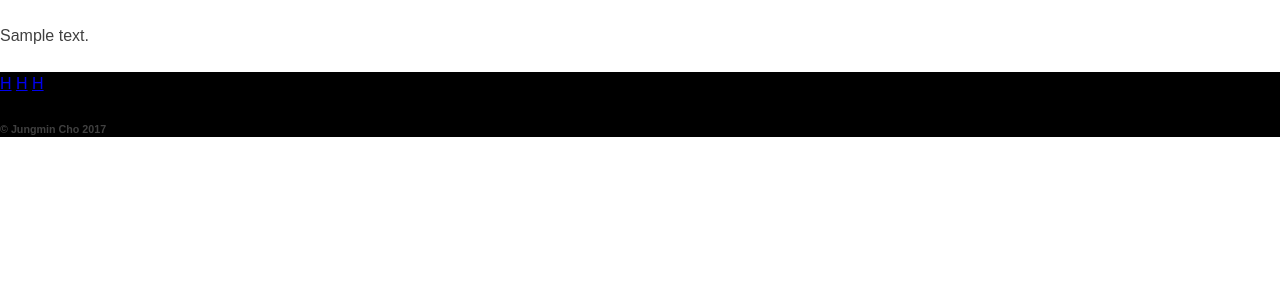
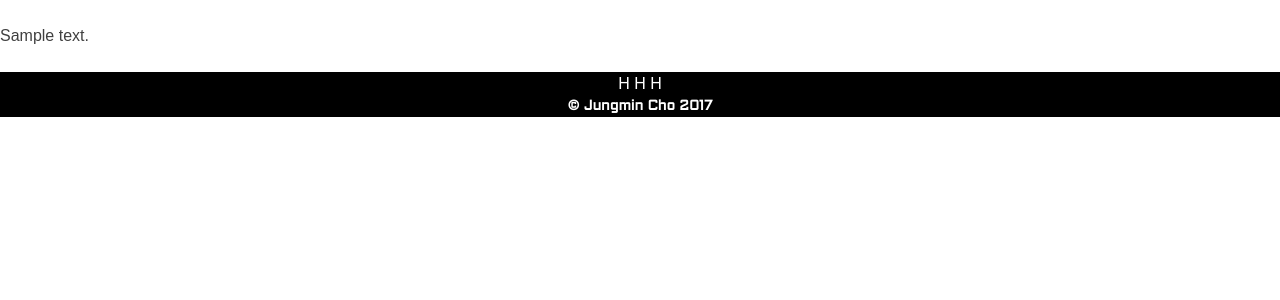
Before and after one commit to c-oh/game-site, a WordPress theme: template themes/game/page.php in a window 1280 px wide. Shown: the part 181-481 px from the top of the page. Run offline with PHP 8.4 and a stand-in for WordPress, Linux system fonts and the light colour scheme; the site name, menu and one post (Sample post) are stand-ins, and other content is empty; some libraries are stand-ins or nearby versions.

Commit message:
added about page simple styling, images and set up about social icons

```diff
--- a/themes/game/footer.php
+++ b/themes/game/footer.php
@@ -10,9 +10,9 @@
 
 			<footer id="colophon" class="site-footer" role="contentinfo">
 				<div class="social-media">
-					<a href= "#">H</a>
-					<a href= "#">H</a>
-					<a href= "#">H</a>
+					<a href= "#" class="social-icons">H</a>
+					<a href= "#" class="social-icons">H</a>
+					<a href= "#" class="social-icons">H</a>
 				</div><!-- .site-info -->
 				<div class= "copyright-footer">
 					<h6> &#169; Jungmin Cho 2017</h6>
--- a/themes/game/functions.php
+++ b/themes/game/functions.php
@@ -84,9 +84,10 @@ add_filter( 'stylesheet_uri', 'game_theme_minified_css', 10, 2 );
  */
 function game_theme_scripts() {
 	wp_enqueue_style( 'game-theme-style', get_stylesheet_uri() );
-
+	wp_enqueue_script('jquery');
+	wp_enqueue_script( 'scripts-min-js', get_template_directory_uri() . '/build/js/scripts.min.js', array('jquery'), false, true );
 	wp_enqueue_script( 'game-theme-skip-link-focus-fix', get_template_directory_uri() . '/build/js/skip-link-focus-fix.min.js', array(), '20130115', true );
-
+	wp_enqueue_style('font-awesome', '//maxcdn.bootstrapcdn.com/font-awesome/4.3.0/css/font-awesome.min.css');
 	if ( is_singular() && comments_open() && get_option( 'thread_comments' ) ) {
 		wp_enqueue_script( 'comment-reply' );
 	}
--- /dev/null
+++ b/themes/game/sass/_about.scss
@@ -0,0 +1,20 @@
+.page-template-about{
+    #content{
+        padding: 20px;
+    }
+    .about-title {
+        font-family: $aldrich;
+        font-size: 20px;
+        text-transform: uppercase;
+        text-align: center;
+    }
+    .about-photo{
+        text-align: center;
+    }
+    .about_copy{
+        font-family: $jura;
+    }
+    .about-thankyou{
+        margin-top: 20px;
+    }
+}
--- a/themes/game/sass/_footer.scss
+++ b/themes/game/sass/_footer.scss
@@ -1,3 +1,20 @@
 .site-footer{
     background-color: $black;
+    color: $white;
+    text-align: center;
+    .social-icons{
+        color: $white;
+        text-decoration: none;
+        padding: 15px 0;
+        &:hover{
+            color: $hover;
+        }
+    }
+    .copyright-footer{
+        h6{
+            margin: 0px;
+            font-size: 14px;
+            font-family: $aldrich;
+        }
+    }
 }
--- a/themes/game/sass/style.scss
+++ b/themes/game/sass/style.scss
@@ -65,3 +65,4 @@ Nicolas Gallagher and Jonathan Neal http://necolas.github.com/normalize.css/
 @import "page-templates";
 @import "front-page";
 @import "footer";
+@import "about";
--- a/themes/game/style.css
+++ b/themes/game/style.css
@@ -716,4 +716,34 @@ object {
       color: #F7B94D; }
 
 .site-footer {
-  background-color: #000000; }
+  background-color: #000000;
+  color: #ffffff;
+  text-align: center; }
+  .site-footer .social-icons {
+    color: #ffffff;
+    text-decoration: none;
+    padding: 15px 0; }
+    .site-footer .social-icons:hover {
+      color: #F7B94D; }
+  .site-footer .copyright-footer h6 {
+    margin: 0px;
+    font-size: 14px;
+    font-family: "aldrichregular", "Arial", sans-serif; }
+
+.page-template-about #content {
+  padding: 20px; }
+
+.page-template-about .about-title {
+  font-family: "aldrichregular", "Arial", sans-serif;
+  font-size: 20px;
+  text-transform: uppercase;
+  text-align: center; }
+
+.page-template-about .about-photo {
+  text-align: center; }
+
+.page-template-about .about_copy {
+  font-family: "jura", "Arial", sans-serif; }
+
+.page-template-about .about-thankyou {
+  margin-top: 20px; }
```
Also changed, not shown: themes/game/page-templates/about.php (added, +29 -0 lines), themes/game/build/css/style.min.css, themes/game/resources/images/thank-you.png (added), uploads/2017/12/ME.gif (added), uploads/2017/12/creamfido-150x150.jpg (added), uploads/2017/12/creamfido-300x300.jpg (added), uploads/2017/12/creamfido.jpg (added), 1 other file.
